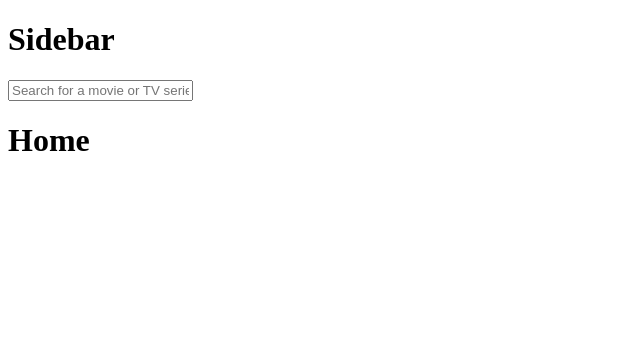
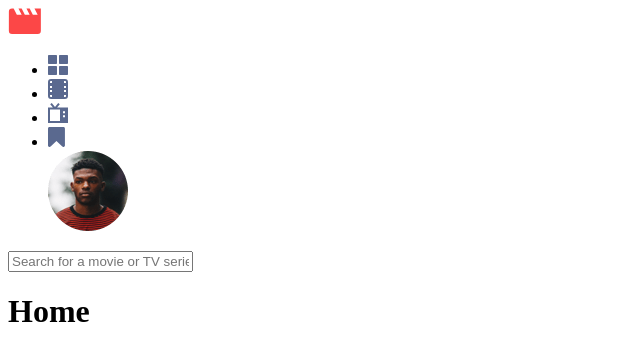
Before and after one commit to eburza/entertainment-web-app, a React (Create React App) app in the folder client/: page / in a window 1280 px wide. Shown: the top 360 px of the page, without its empty margins (0-640 px from the left). Built offline with nearby package versions, Linux system fonts and the light colour scheme.

Commit message:
Create sidebar structure

```diff
--- a/client/src/components/layout/Sidebar.tsx
+++ b/client/src/components/layout/Sidebar.tsx
@@ -1,7 +1,38 @@
-export default function SearchBar() {
+import logoIcon from '../../assets/icons/logo.svg';
+import navHomeIcon from '../../assets/icons/icon-nav-home.svg';
+import navMoviesIcon from '../../assets/icons/icon-nav-movies.svg';
+import navTvSeriesIcon from '../../assets/icons/icon-nav-tv-series.svg';
+import navBookmarkedIcon from '../../assets/icons/icon-nav-bookmark.svg';
+import userAvatar from '../../assets/avatar/image-avatar.png';
+import { Link } from 'react-router-dom';
+
+export default function Sidebar() {
   return (
-    <div>
-      <h1>Sidebar</h1>
-    </div>
+    <section>
+      <img src={`${logoIcon}`} alt="Logo" />
+      <ul>
+        <li>
+          <Link to="/">
+            <img src={`${navHomeIcon}`} alt="Home" />
+          </Link>
+        </li>
+        <li>
+          <Link to="/movies">
+            <img src={`${navMoviesIcon}`} alt="Movies" />
+          </Link>
+        </li>
+        <li>
+          <Link to="/tv-series">
+            <img src={`${navTvSeriesIcon}`} alt="TV Series" />
+          </Link>
+        </li>
+        <li>
+          <Link to="/bookmarked">
+            <img src={`${navBookmarkedIcon}`} alt="Bookmarked" />
+          </Link>
+        </li>
+        <img src={`${userAvatar}`} alt="User avatar" />
+      </ul>
+    </section>
   );
 }
```
Also changed, not shown: client/src/types/custom.d.ts (+20 -4 lines), client/src/assets/avatar/image-avatar.png (renamed from client/src/assets/icons/image-avatar.png).
